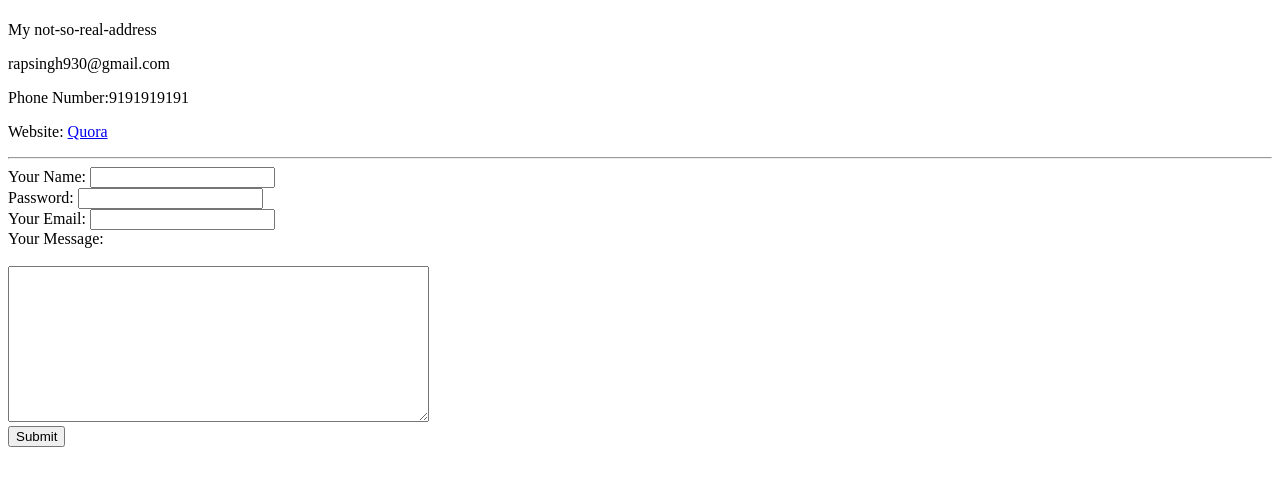
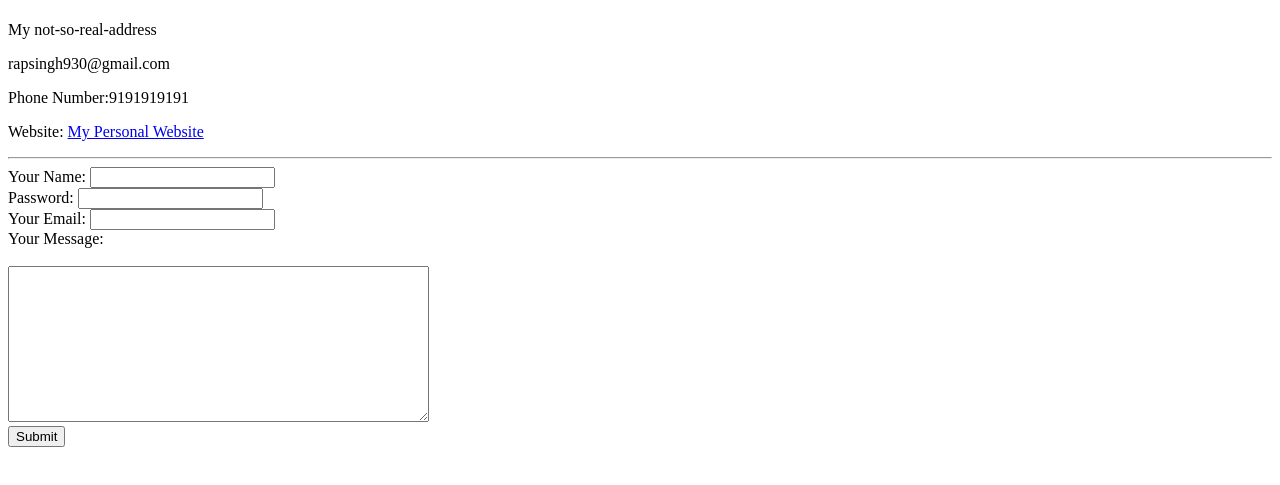
Before and after one commit to rapsingh/resume, a plain HTML site: page contact-me.html in a window 1280 px wide. Shown: the part 59-544 px from the top of the page. Drawn offline with Linux system fonts and the light colour scheme.

Commit message:
my personal website update from quora

```diff
--- a/contact-me.html
+++ b/contact-me.html
@@ -11,7 +11,7 @@
   <p>My not-so-real-address</p>
   <p>rapsingh930@gmail.com</p>
   <p>Phone Number:9191919191</p>
-  <p>Website: <a href="https://www.quora.com/profile/Pratap-Singh-804/">Quora</a></p>
+  <p>Website: <a href="https://rapsingh.ninja/">My Personal Website</a></p>
   <hr>
 
   <form class="" action="mailto:rapsingh930@gmail.com" method="post" enctype="text/plain">
```
